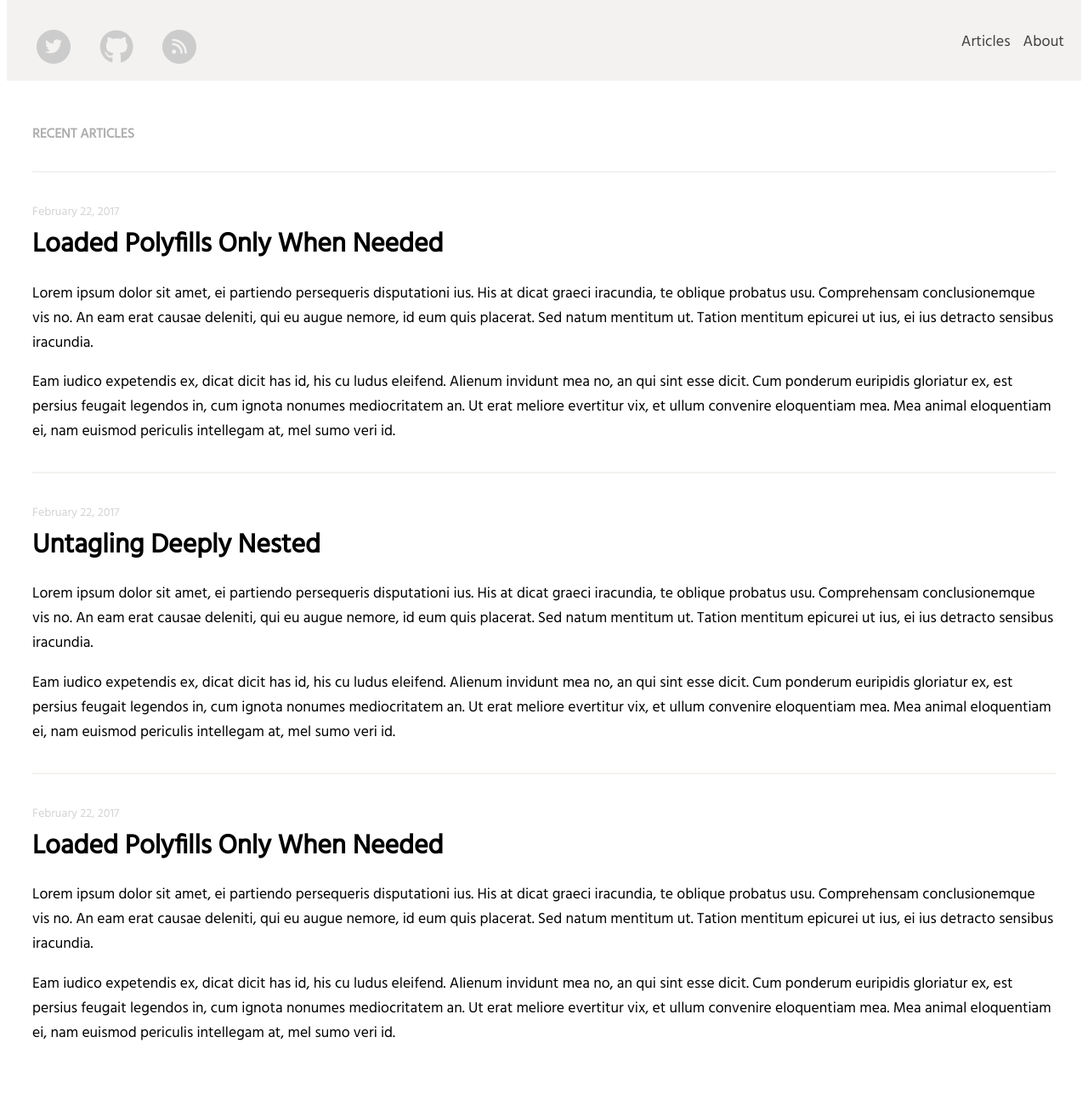
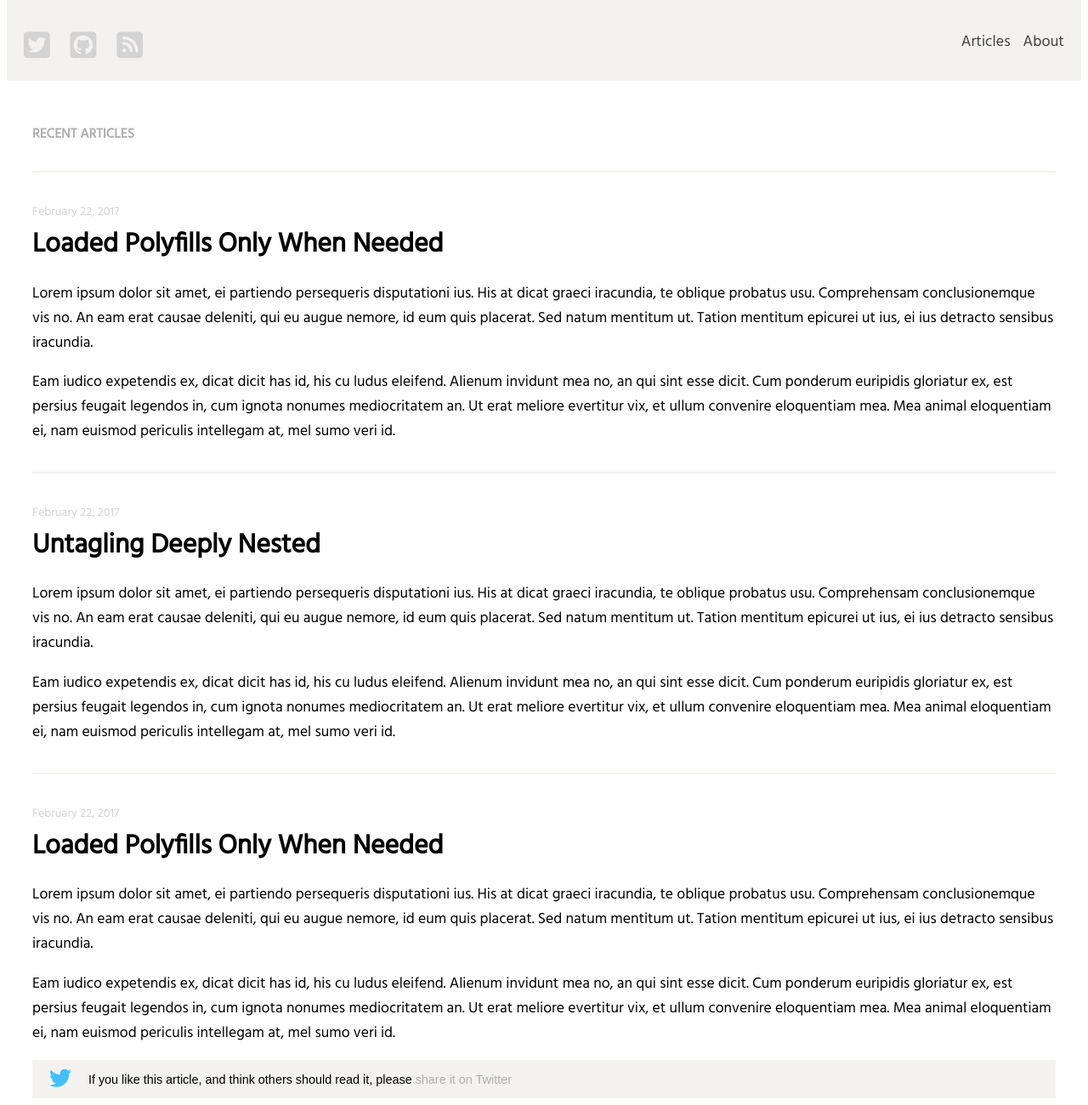
Before and after one commit to allenwipf/person-website, a plain HTML site: page index.html in a window 1280 px wide. Shown: the part 149-1449 px from the top of the page at 85% size. Before the commit the page ends 1404 px from the top, so only its background shows below. Drawn offline with Linux system fonts and the light colour scheme; a web font is replaced by a local one.

Commit message:
changed my icons to square. organized css

```diff
--- a/index.html
+++ b/index.html
@@ -24,24 +24,15 @@
 	 	</ul>
 
 		<div class="head-right-icons">
-
-			<span class="fa-stack fa-lg">
-				<i class="fa fa-circle fa-stack-2x"></i>
-				<i class="fa fa-twitter fa-stack-1x"></i>
-			</span>
-			<span class="fa-stack fa-lg">
-				<i class="fa fa-github fa-stack-2x"></i>
-			</span>
-			<span class="fa-stack fa-lg">
-				<i class="fa fa-circle fa-stack-2x "></i>
-				<i class="fa fa-rss fa-stack-1x "></i>
-			</span>
+			<span class="twitter-icon"><i class="fa fa-twitter-square" aria-hidden="true"></i></span>
+			<span class="github-icon"><i class="fa fa-github-square" aria-hidden="true"></i></span>
+			<span class="rss-icon"><i class="fa fa-rss-square" aria-hidden="true"></i></span>
 		</div>
 	</div>
 
 	<div class="section main">
 
-	 		<div class="post post3">
+	 		<div class="post post1">
 
 	 			<h1 class="body-header">RECENT ARTICLES</h1>
 	 			<hr>
@@ -57,7 +48,7 @@
 		 		</p>
 
 	 		</div>
-	 		<div class="post post2">
+	 		<div class="post post3">
 
 	 			<hr>
 	 			<span class="date">February 22, 2017</span>
@@ -71,7 +62,7 @@
 				Eam iudico expetendis ex, dicat dicit has id, his cu ludus eleifend. Alienum invidunt mea no, an qui sint esse dicit. Cum ponderum euripidis gloriatur ex, est persius feugait legendos in, cum ignota nonumes mediocritatem an. Ut erat meliore evertitur vix, et ullum convenire eloquentiam mea. Mea animal eloquentiam ei, nam euismod periculis intellegam at, mel sumo veri id.
 		 		</p>
 	 		</div>
-	 		<div class="post post1">
+	 		<div class="post post3">
 
 	 			<hr>
 	 			<span class="date">February 22, 2017</span>
@@ -85,6 +76,19 @@
 				Eam iudico expetendis ex, dicat dicit has id, his cu ludus eleifend. Alienum invidunt mea no, an qui sint esse dicit. Cum ponderum euripidis gloriatur ex, est persius feugait legendos in, cum ignota nonumes mediocritatem an. Ut erat meliore evertitur vix, et ullum convenire eloquentiam mea. Mea animal eloquentiam ei, nam euismod periculis intellegam at, mel sumo veri id.
 		 		</p>
 	 		</div>
+
+	 		<div class="twitter-share">
+	 			<span class="twitter-share-icon">
+		 			<i class="fa fa-twitter" aria-hidden="true"></i>
+		 		</span>
+	 			<span class="twitter-share-text">
+		 			<p>If you like this article, and think others should read it, please
+		 			<a class="twitter-share-link" href"#">share it on Twitter</a></p>
+		 		</span>
+
+
+
+	 		</div>
 	</div>
 
 
--- a/styles/styles.css
+++ b/styles/styles.css
@@ -1,40 +1,27 @@
-
-.page {
-	display:flex;
-	flex-direction: column;
-	align-items: stretch;
+h1{
+	font-size: 1.7em;
+	padding: 0px;
+	margin: 0px;
 }
 
-a.nav-link {
+h2{
 
-	text-decoration: none;
+	font-size: 1.8em;
 }
 
-a {
+li{
+
+	list-style-type: square;
+	color: black;
+}
+
+a{
 
 	color: black;
 	color: #AEAEAE;
 }
 
-.main {
-
-	display:flex;
-}
-
-.articles-date {
-
-	font-family: 'Cantarell', sans-serif;
-}
-
-.body-header {
-
-	font-family: 'Hind', sans-serif;
-	font-size: .9em;
-	color: #AEAEAE;
-	margin-bottom: 30px;
-}
-
-hr {
+hr{
 
 	height: 1px;
     border: 0;
@@ -44,49 +31,22 @@ hr {
     margin-bottom: 30px
 }
 
-.content-title{
+a.nav-link{
 
-	padding: 0px;
-	margin: 0px;
-
+	text-decoration: none;
 }
 
-.date {
+a.nav-link:hover{
 
-	color: #D3D3D3;
-	font-size: .8em;
-
+	color: #61B78A;
 }
 
-h1{
-	font-size: 1.7em;
-	padding: 0px;
-	margin: 0px;
-}
-
-.main {
-
+.page{
 	display:flex;
 	flex-direction: column;
 	align-items: stretch;
-	padding-left: 30px;
-	padding-right: 30px;
-	font-family: 'Hind', sans-serif;
-	font-size: 1.1em;
 }
 
-h2 {
-
-	font-size: 1.8em;
-
-}
-
-li {
-
-	list-style-type: square;
-	color: black;
-
-}
 .header{
 
  	background: #404040;
@@ -110,7 +70,7 @@ li {
  	margin-bottom: 50px;
 }
 
- .nav-link {
+ .nav-link{
  	list-style-type: none;
  	float:right;
  	font-family: 'Hind', sans-serif;
@@ -119,24 +79,108 @@ li {
  	padding-left: 15px;
 }
 
+
  .head-right-icons{
  	float: left;
+ 	font-size: 2.2em;
+ 	color: #D3D3D3;
 }
 
-.fa-rss, .github, .fa-twitter {
-	color: #F4F2F0;
+.twitter-icon{
+	margin-right: 15px;
 }
 
-.fa-circle, .fa-github{
-	color: #CCCCCC;
+.twitter-icon:hover{
+	color: #42C0FB;
 }
 
-.fa-lg{
-	padding-right: 20px;
+.github-icon{
+	margin-right: 15px;
 }
 
-.articles-date {
+.github-icon:hover{
 
-font-family: 'Cantarell', sans-serif;
-font-size: .9em;
+	color: #0D2636;
 }
+
+.rss-icon:hover{
+	color: #E19126;
+}
+
+.main{
+
+	display:flex;
+	flex-direction: column;
+	align-items: stretch;
+	padding-left: 30px;
+	padding-right: 30px;
+}
+
+.articles-date{
+
+	font-family: 'Cantarell', sans-serif;
+}
+
+.body-header{
+
+	font-family: 'Hind', sans-serif;
+	font-size: .9em;
+	color: #AEAEAE;
+	margin-bottom: 30px;
+}
+
+.content-title{
+
+	padding: 0px;
+	margin: 0px;
+}
+
+.content-title:hover{
+
+	color: #61B78A;
+}
+
+.date{
+
+	color: #D3D3D3;
+	font-size: .8em;
+}
+
+
+.post{
+
+	font-family: 'Hind', sans-serif;
+	font-size: 1.1em;
+}
+
+.articles-date{
+
+	font-family: 'Cantarell', sans-serif;
+	font-size: .9em;
+}
+
+.twitter-share{
+
+	display:flex;
+/*	flex-direction: row;*/
+	align-items: center;
+	background-color: #F4F2F0;
+	font-family: 'Cantarell', sans-serif;
+	font-size: .9em;
+
+}
+
+.twitter-share-icon{
+
+	padding-left: 20px;
+	padding-right: 20px;
+	font-size: 1.8em;
+	color: #42C0FB;
+
+
+}
+
+.twitter-share-text{
+
+
+}
```
